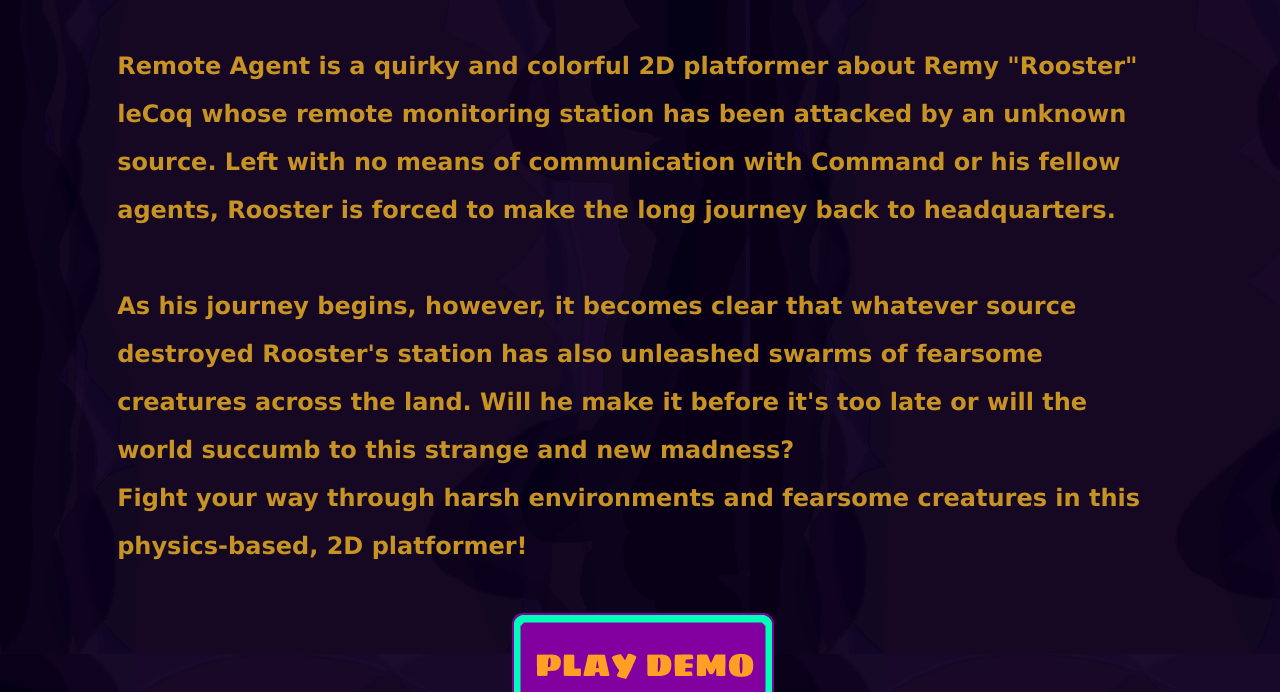
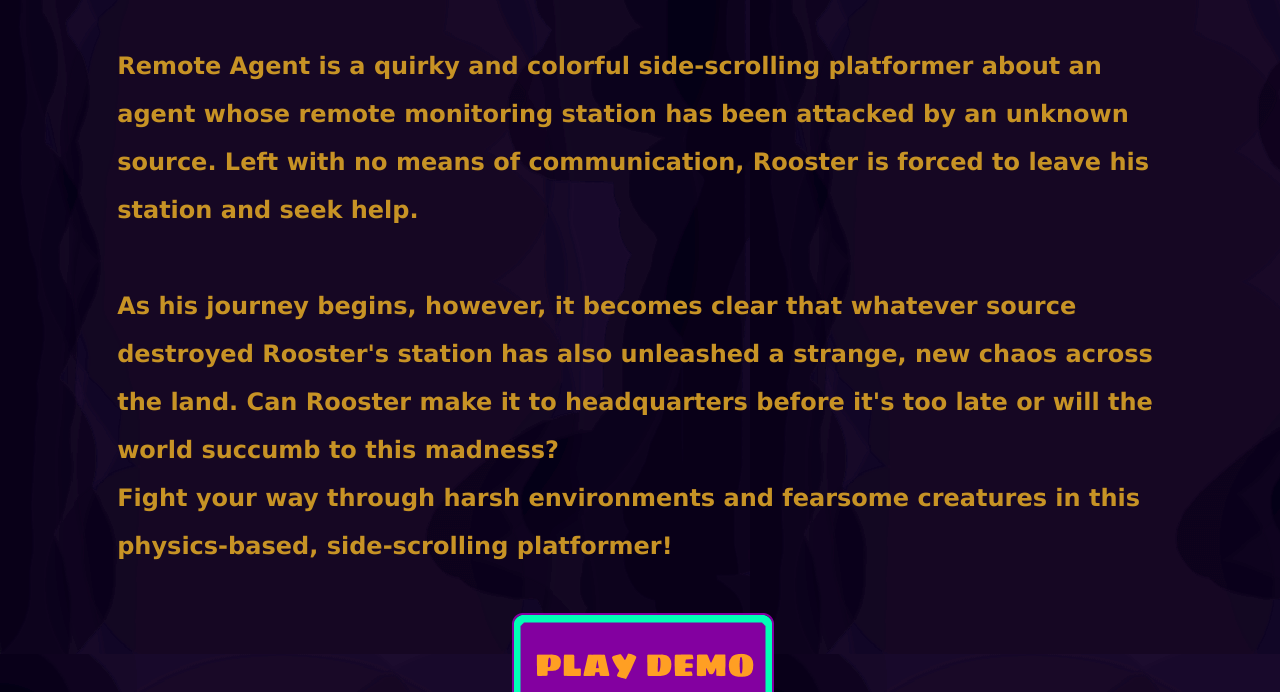
Before and after one commit to Madsir/madsirstudio.github.io, a Jekyll site: the page built from RemoteAgentGame/index.html, in a window 1280 px wide and 900 px high, scrolled down 638 px, cut to the strip 208-900 px from the top of the window. Built offline with Jekyll 4.4.1, drawn with Linux system fonts in a browser that asks for light colours.

Commit message:
Update index.html

```diff
--- a/RemoteAgentGame/index.html
+++ b/RemoteAgentGame/index.html
@@ -1,7 +1,7 @@
 ---
 layout: default
 title: Remote Agent
-description: "A quirky and colorful adventure! After an attack on a remote monitoring station, an agent if forced to fight through harsh environments and fearsome creatures to make it back to headquarters."
+description: "Remote Agent is a quirky, side-scrolling, physics-based platformer."
 ---
 
 <BODY>
@@ -13,13 +13,13 @@ description: "A quirky and colorful adventure! After an attack on a remote monit
       <iframe width="879" height="494" src="https://www.youtube.com/embed/m6ksGMw2_0E" frameborder="0" allow="accelerometer; autoplay; encrypted-media; gyroscope; picture-in-picture" allowfullscreen></iframe>
 </div>
 	</center>
-<br>	<p> Remote Agent is a quirky and colorful 2D platformer about Remy "Rooster" leCoq whose remote monitoring station has been attacked by an unknown source.
-		Left with no means of communication with Command or his fellow agents, Rooster is forced to make the long journey back to headquarters.<br>
+<br>	<p> Remote Agent is a quirky and colorful side-scrolling platformer about an agent whose remote monitoring station has been attacked by an unknown source.
+		Left with no means of communication, Rooster is forced to leave his station and seek help.<br>
 		<br>
-		As his journey begins, however, it becomes clear that whatever source destroyed Rooster's station has also unleashed swarms of fearsome creatures across the land.
-		Will he make it before it's too late or will the world succumb to this strange and new madness?
+		As his journey begins, however, it becomes clear that whatever source destroyed Rooster's station has also unleashed a strange, new chaos across the land.
+		Can Rooster make it to headquarters before it's too late or will the world succumb to this madness?
 <br>
-	Fight your way through harsh environments and fearsome creatures in this physics-based, 2D platformer!
+	Fight your way through harsh environments and fearsome creatures in this physics-based, side-scrolling platformer!
 	</p>
 	<center>
 		<br>
```
